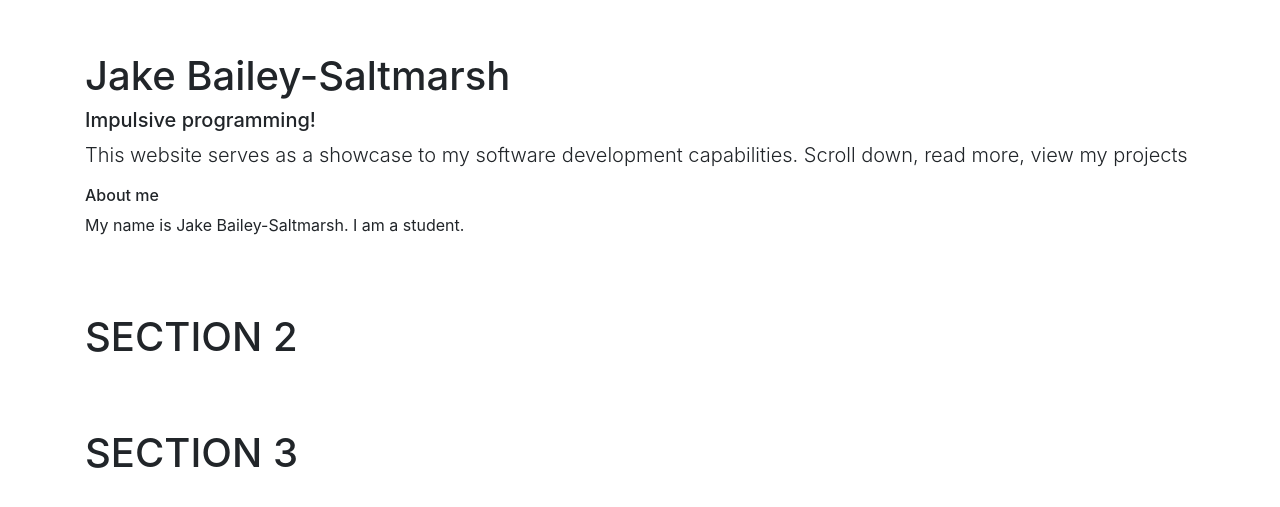
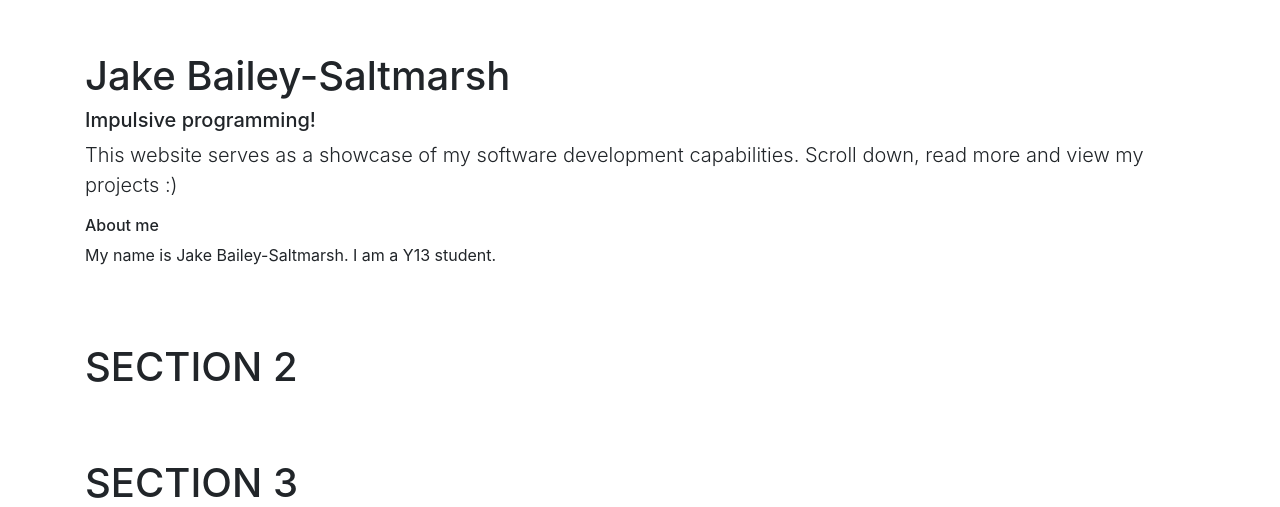
Before and after one commit to JakeR27/myWebsite, a Node project: template views/index.ejs in a window 1280 px wide. Shown: the part 56-563 px from the top of the page. Run offline with Node 20 templates, Linux system fonts and the light colour scheme; the template is opened without the code that fills it, so the values that code supplies are empty.

Commit message:
added new site

```diff
--- a/server.js
+++ b/server.js
@@ -77,6 +77,15 @@ httpsApp.get('/', (req, res) => {
         res.render('index', {borderOn: 0})
 
     }
+
+    //Log the IP of the request
+    console.log(cTime() + webS + httpsS + `: served request from ${req.ip}`)
+})
+
+//Root path displays site
+httpsApp.get('/futureProjects', (req, res) => {
+
+    res.render('futureProjects')
 
     //Log the IP of the request
     console.log(cTime() + webS + httpsS + `: served request from ${req.ip}`)
--- a/views/index.ejs
+++ b/views/index.ejs
@@ -9,7 +9,6 @@
     <title>Jake BS Software</title>
     <link rel="stylesheet" href="https://stackpath.bootstrapcdn.com/bootstrap/4.3.1/css/bootstrap.min.css" integrity="sha384-ggOyR0iXCbMQv3Xipma34MD+dH/1fQ784/j6cY/iJTQUOhcWr7x9JvoRxT2MZw1T" crossorigin="anonymous">
     <!-- Bootstrap core CSS -->
-
 
     <style>
         .bd-placeholder-img {
@@ -86,7 +85,7 @@
                         <a class="nav-link" href="#S">Current Projects</a>
                     </li>
                     <li class="nav-item">
-                        <a class="nav-link" href="#">Future Projects</a>
+                        <a class="nav-link" href="/futureProjects">Future Projects</a>
                     </li>
                     <li class="nav-item">
                         <a class="nav-link" href="#">Gallery</a>
@@ -108,9 +107,9 @@
         <div class="container">
             <h1 class="mt-5">Jake Bailey-Saltmarsh</h1>
             <h5 class="mt-2">Impulsive programming!</h1>
-            <p class="lead">This website serves as a showcase to my software development capabilities. Scroll down, read more, view my projects</p>
+            <p class="lead">This website serves as a showcase of my software development capabilities. Scroll down, read more and view my projects :)</p>
             <h6 class="mt-auto">About me</h6>
-            <p>My name is Jake Bailey-Saltmarsh. I am a student.</p>
+            <p>My name is Jake Bailey-Saltmarsh. I am a Y13 student.</p>
         </div>
         <div id="S" class="container">
             <h1 class="mt-0">SECTION 2</h1>
```
Also changed, not shown: views/futureProjects.ejs (added, +13 -0 lines).
